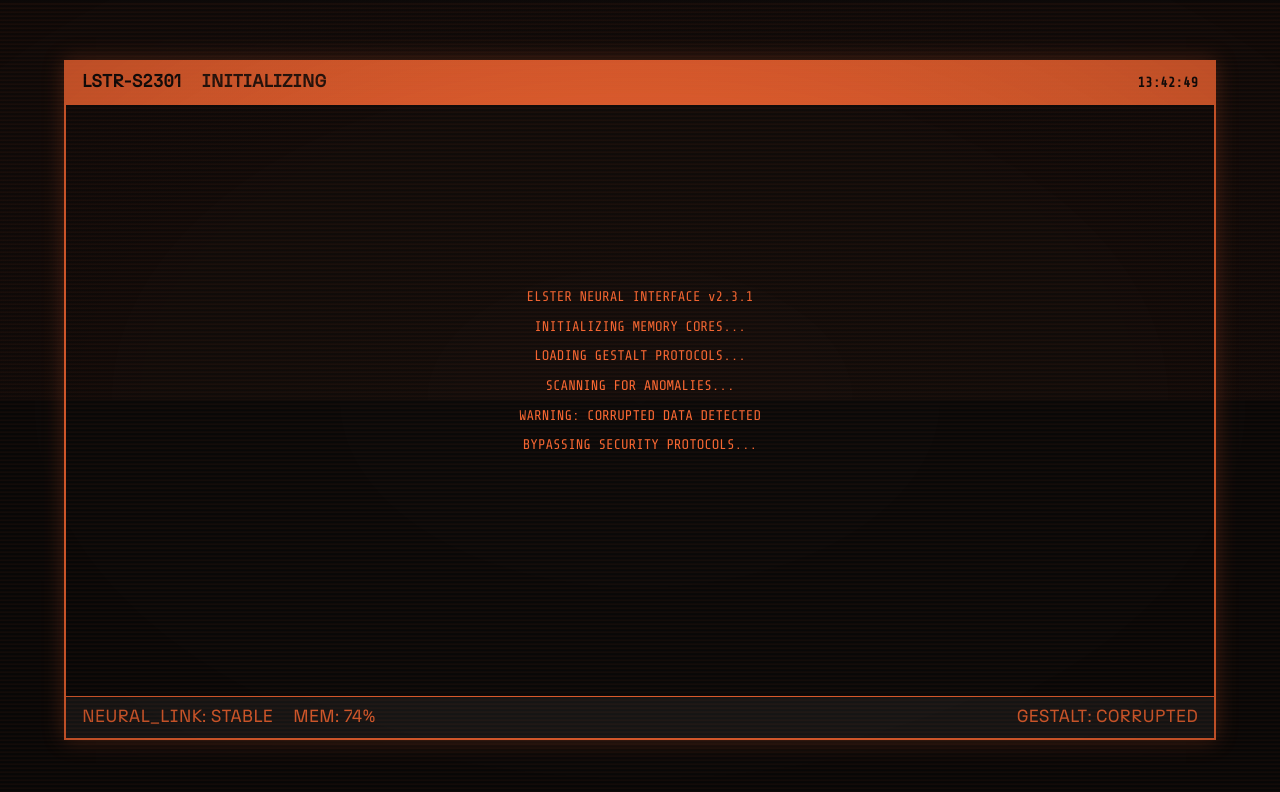
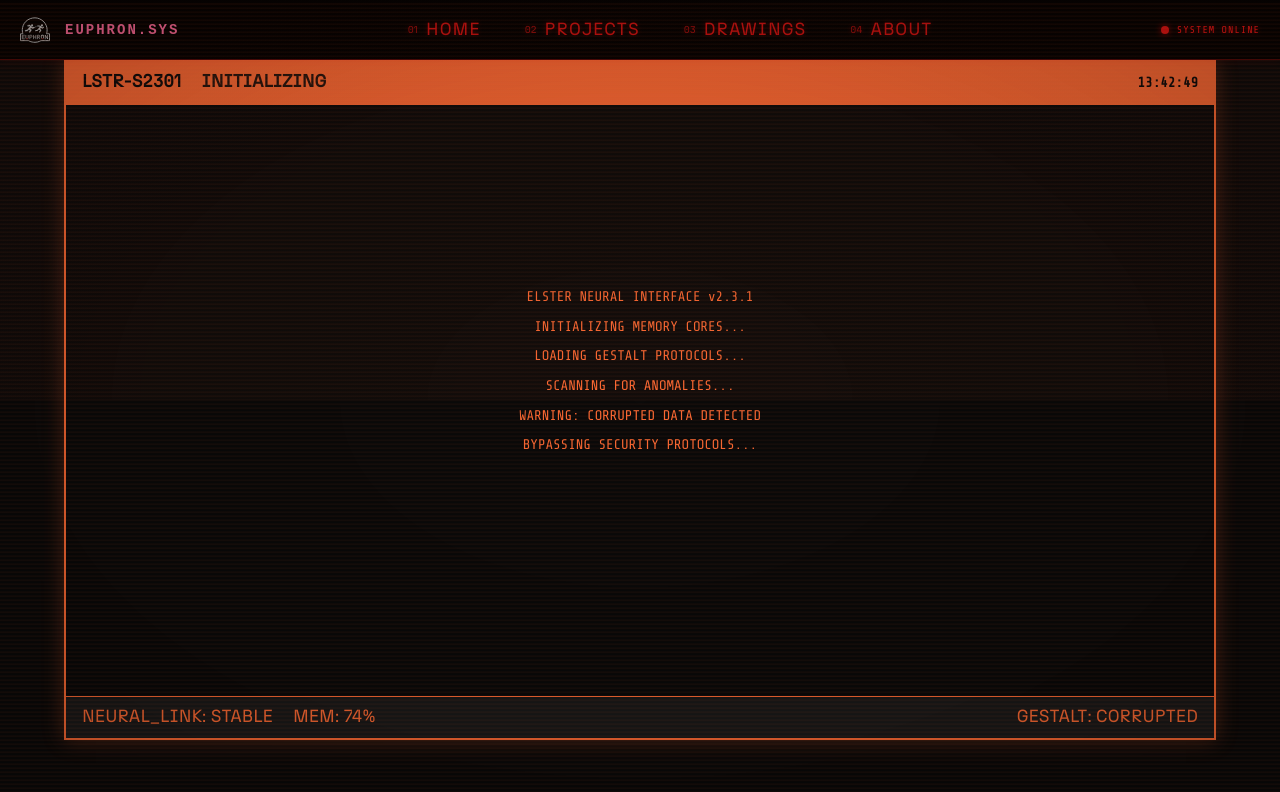
Before and after one commit to moonlight58/portfolio, a Vue app: page /competences/Signalis in a window 1280 px wide. Shown: the top 792 px of the page. Built offline with nearby package versions, Linux system fonts and the light colour scheme; a web font is replaced by a local one.

Commit message:
I forgor to add the navbar of the Signalis Page hehe :3

```diff
--- a/src/components/SignalisNavBar.vue
+++ b/src/components/SignalisNavBar.vue
@@ -44,7 +44,7 @@ export default {
         { name: 'HOME', path: '/' },
         { name: 'PROJECTS', path: '/projects' },
         { name: 'DRAWINGS', path: '/drawings' },
-        { name: 'ABOUT', path: '/about' }
+        { name: 'ABOUT', path: '/about-me' }
       ]
     }
   },
@@ -86,8 +86,8 @@ export default {
   width: 100%;
   height: 100%;
   background: rgba(0, 0, 0, 0.95);
-  border-bottom: 1px solid rgba(57, 255, 20, 0.3);
-  box-shadow: 0 0 10px rgba(57, 255, 20, 0.1);
+  border-bottom: 1px solid rgba(255, 20, 20, 0.3);
+  box-shadow: 0 0 10px rgba(255, 20, 20, 0.1);
 }
 
 .nav-content {
@@ -138,13 +138,13 @@ export default {
 
 .nav-link {
   text-decoration: none;
-  color: rgba(57, 255, 20, 0.8);
+  color: rgba(255, 20, 20, 0.8);
   font-family: 'Share Tech Mono', monospace;
   font-size: 12px;
   position: relative;
   padding: 8px 12px;
   transition: all 0.3s ease;
-  text-shadow: 0 0 5px rgba(57, 255, 20, 0.3);
+  text-shadow: 0 0 5px rgba(255, 20, 20, 0.3);
 }
 
 .link-content {
@@ -154,7 +154,7 @@ export default {
 }
 
 .link-id {
-  color: rgba(57, 255, 20, 0.6);
+  color: rgba(255, 20, 20, 0.6);
   font-size: 10px;
 }
 
@@ -168,8 +168,8 @@ export default {
   left: 0;
   width: 0;
   height: 1px;
-  background: rgba(57, 255, 20, 0.5);
-  box-shadow: 0 0 5px rgba(57, 255, 20, 0.5);
+  background: rgba(255, 20, 20, 0.5);
+  box-shadow: 0 0 5px rgba(255, 20, 20, 0.5);
   transition: width 0.3s ease;
 }
 
@@ -179,8 +179,8 @@ export default {
 }
 
 .nav-link:hover {
-  color: rgba(57, 255, 20, 1);
-  text-shadow: 0 0 8px rgba(57, 255, 20, 0.5);
+  color: rgb(255, 20, 20);
+  text-shadow: 0 0 8px rgba(255, 20, 20, 0.5);
 }
 
 .nav-status {
@@ -197,28 +197,28 @@ export default {
 .indicator-dot {
   width: 8px;
   height: 8px;
-  background: rgb(57, 255, 20);
+  background: rgb(255, 20, 20);
   border-radius: 50%;
   animation: pulse 2s infinite;
-  box-shadow: 0 0 8px rgba(57, 255, 20, 0.8);
+  box-shadow: 0 0 8px rgba(255, 20, 20, 0.8);
 }
 
 .status-text {
   font-family: 'Share Tech Mono', monospace;
   font-size: 10px;
-  color: rgb(57, 255, 20);
+  color: rgb(255, 20, 20);
   letter-spacing: 1px;
-  text-shadow: 0 0 5px rgba(57, 255, 20, 0.5);
+  text-shadow: 0 0 5px rgba(255, 20, 20, 0.5);
 }
 
 @keyframes pulse {
   0%, 100% {
     opacity: 1;
-    box-shadow: 0 0 8px rgba(57, 255, 20, 0.8);
+    box-shadow: 0 0 8px rgba(255, 20, 20, 0.8);
   }
   50% {
     opacity: 0.5;
-    box-shadow: 0 0 4px rgba(57, 255, 20, 0.4);
+    box-shadow: 0 0 4px rgba(255, 20, 20, 0.4);
   }
 }
 
--- a/src/views/UI-UX/Signalis.vue
+++ b/src/views/UI-UX/Signalis.vue
@@ -1,5 +1,7 @@
 <template>
   <div class="signalis-container">
+    <SignalisNavBar />
+
     <!-- CRT Effect Overlay -->
     <div class="crt-overlay"></div>
     <div class="scanlines"></div>
@@ -159,8 +161,13 @@
 </template>
 
 <script>
+import SignalisNavBar from '@/components/SignalisNavBar.vue';
+
 export default {
   name: 'SignalisPortfolio',
+  components: {
+    SignalisNavBar,
+  },
   data() {
     return {
       currentScreen: 'boot',
```
